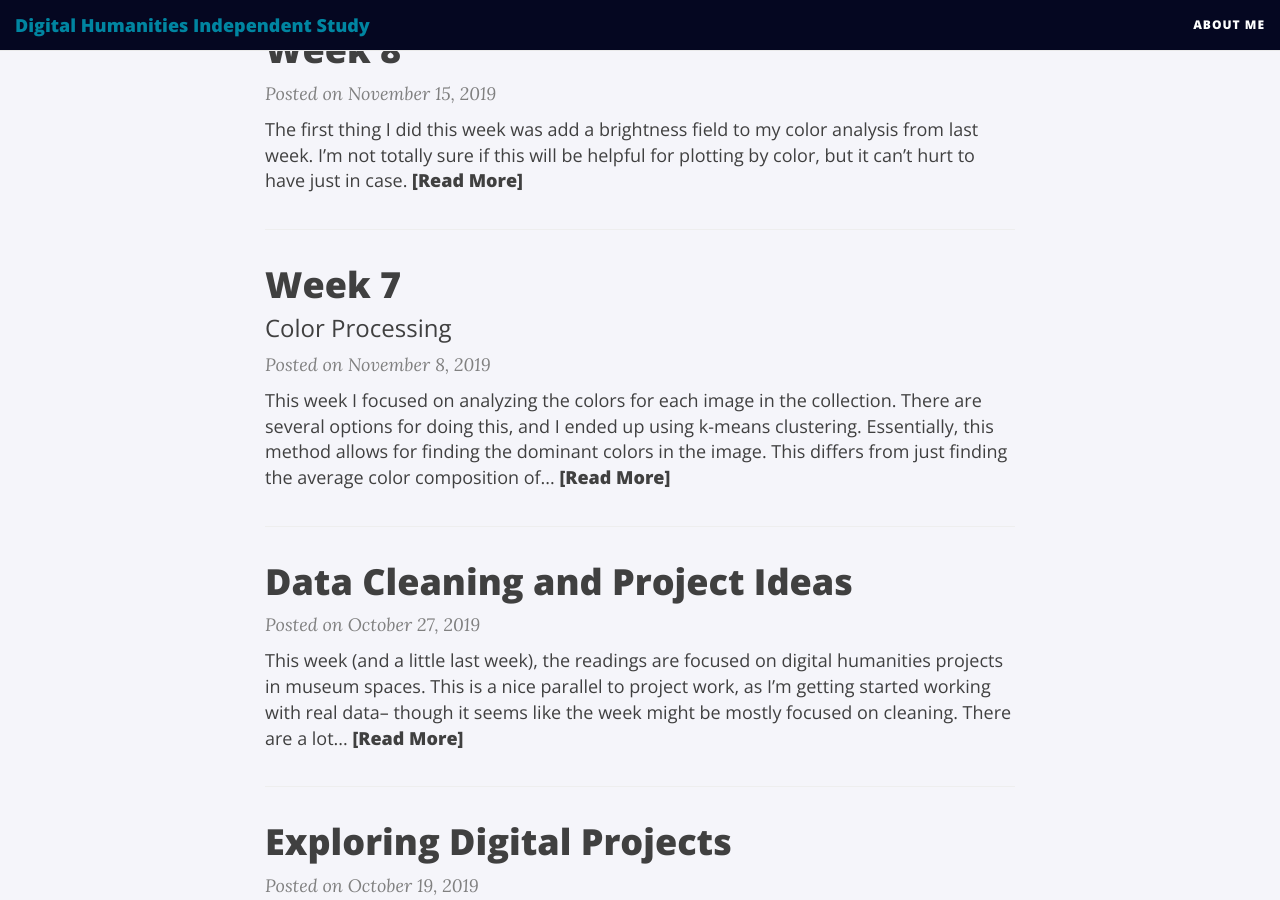
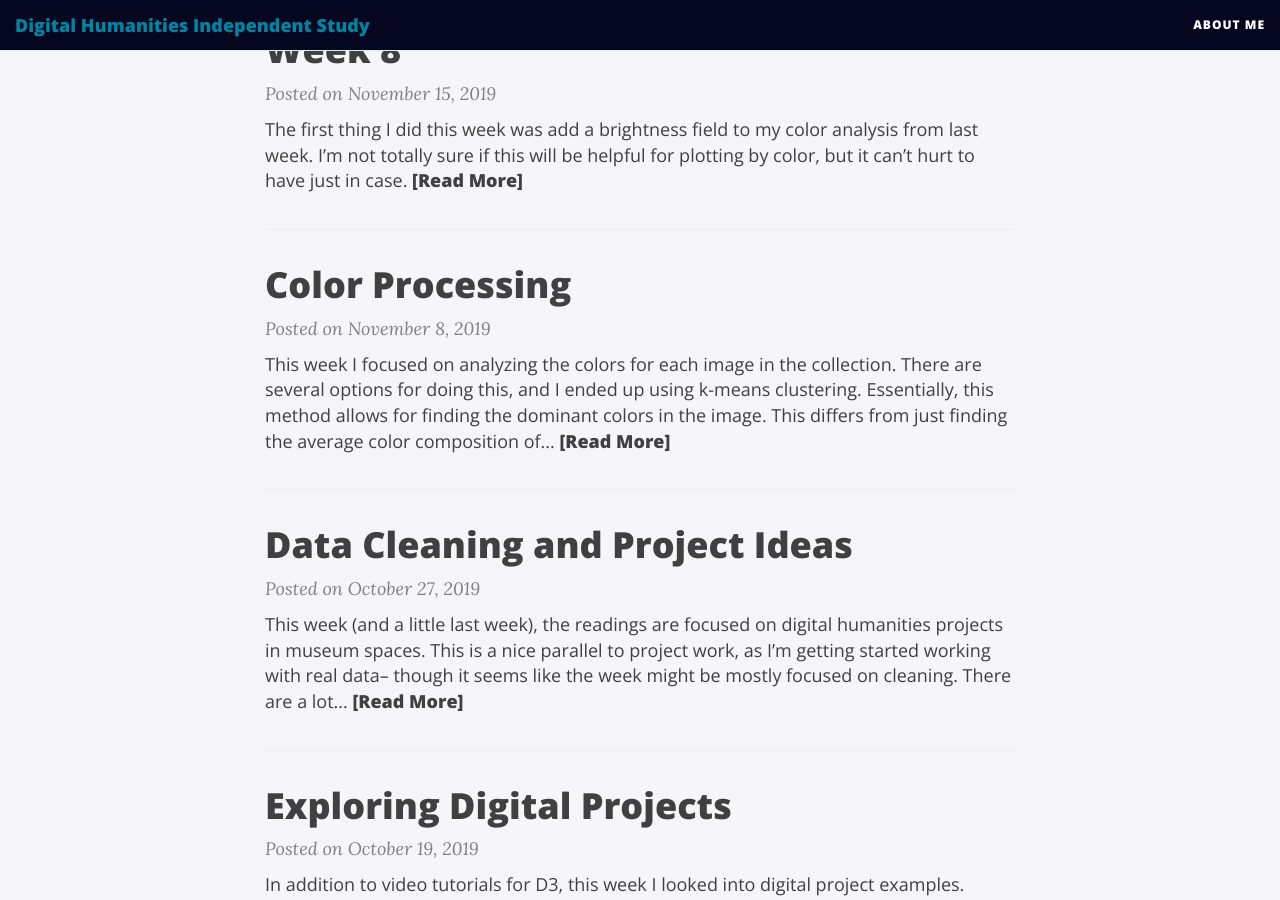
Before and after one commit to michaela012/IS_project, a Jekyll site: the page built from index.html, in a window 1280 px wide and 900 px high, scrolled down 424 px. Built offline with Jekyll 4.4.1, drawn with Linux system fonts in a browser that asks for light colours; nearby versions of some CDN libraries; the list of posts is cut into pages by our own code.

Commit message:
Update 2019-11-08-week07.md

```diff
--- a/_posts/2019-11-08-week07.md
+++ b/_posts/2019-11-08-week07.md
@@ -1,7 +1,6 @@
 ---
 layout: post
-title: Week 7
-subtitle: Color Processing
+title: Color Processing
 published: true
 ---
 
```
